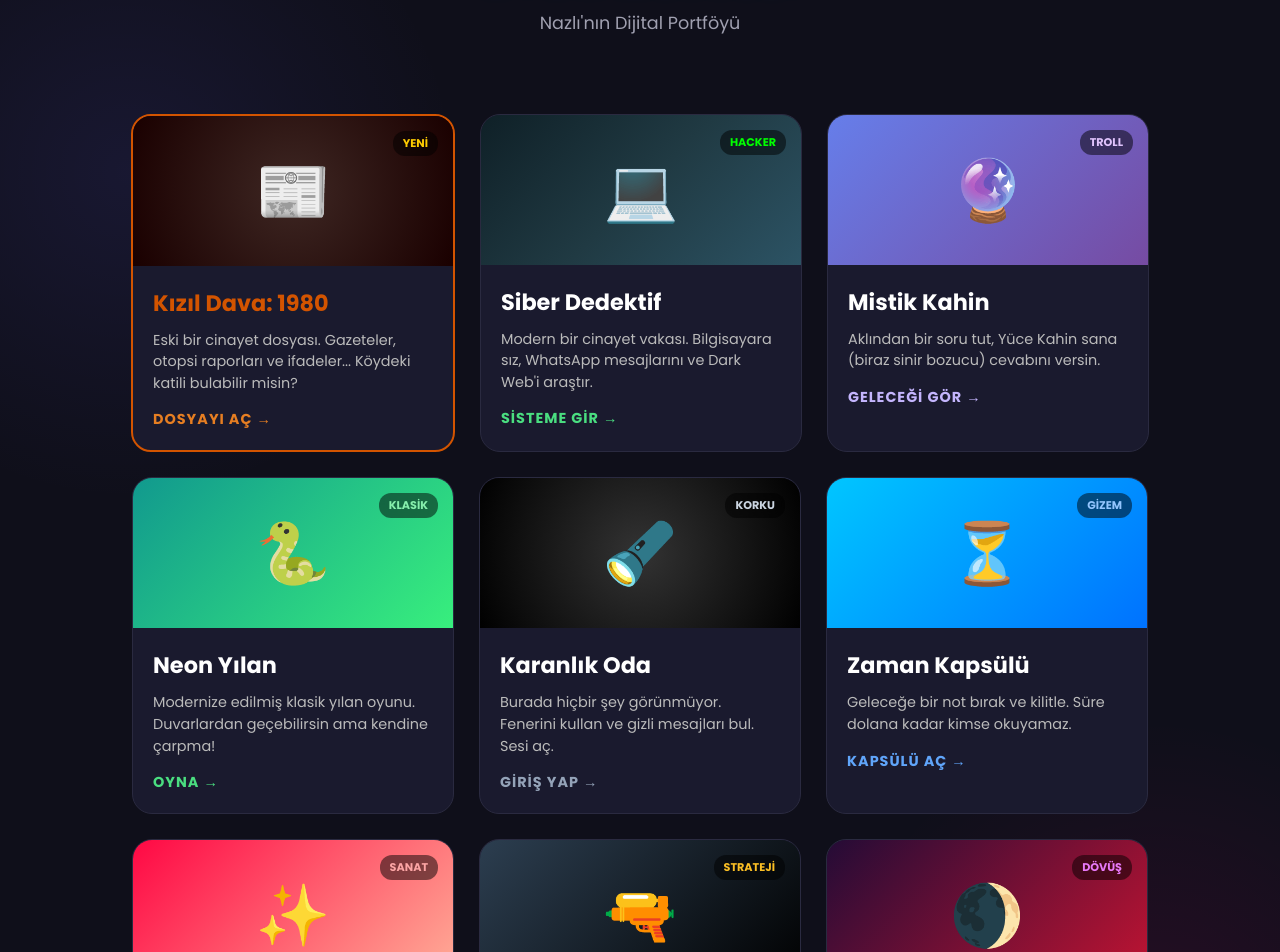
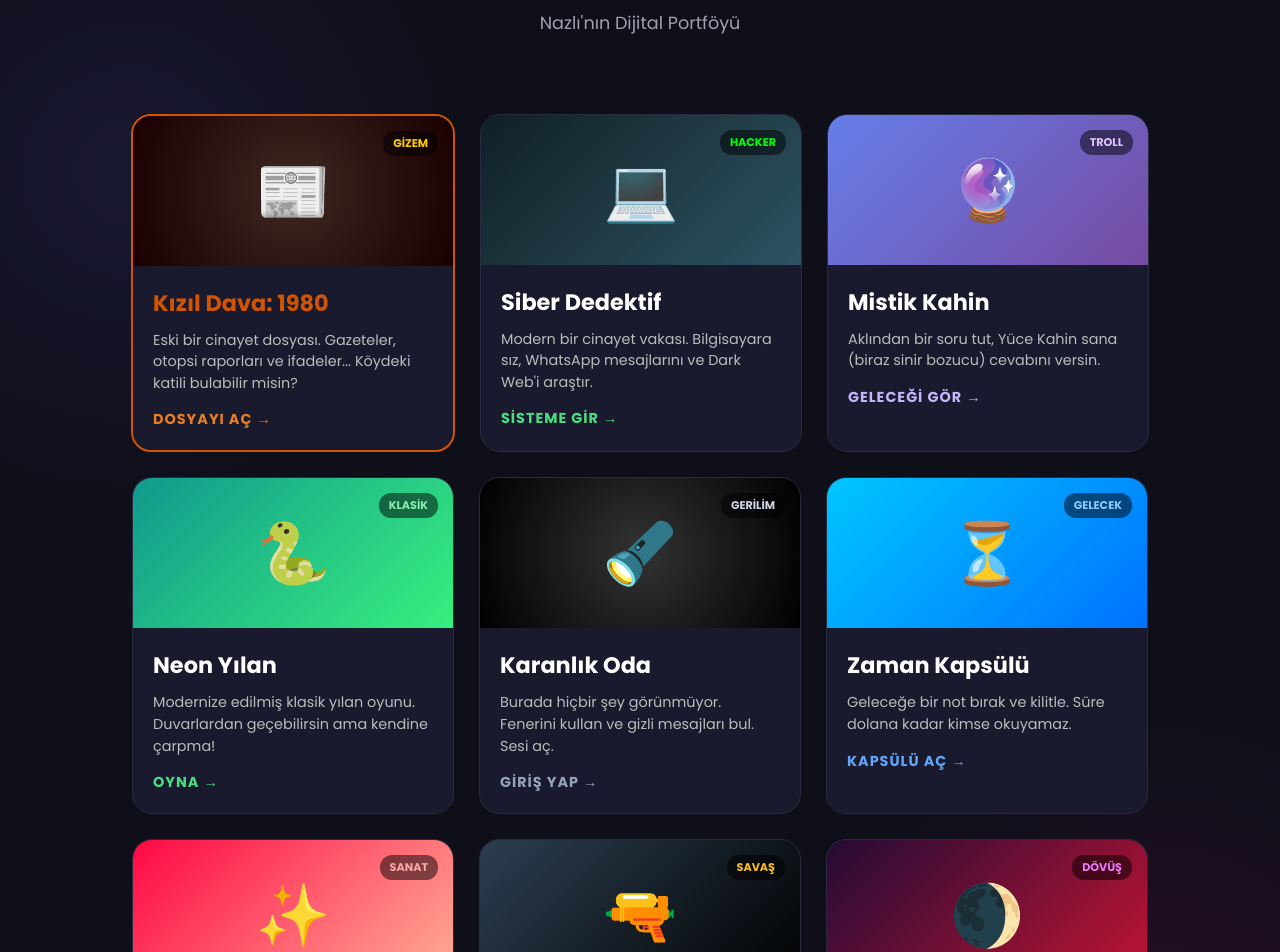
Before and after one commit to penaskod/penas_kod_m, a plain HTML site: page index.html in a window 1280 px wide. Shown: the part 120-1072 px from the top of the page. Drawn offline with Linux system fonts and the light colour scheme.

Commit message:
Update index.html

```diff
--- a/index.html
+++ b/index.html
@@ -138,7 +138,7 @@
         <div class="card-img" style="background: radial-gradient(circle, #3e2723, #1a0000);">
             📰
         </div>
-        <div class="tag" style="color: #ffcc00;">YENİ</div>
+        <div class="tag" style="color: #ffcc00;">Gizem</div>
         <div class="card-content">
             <h2 style="color: #d35400;">Kızıl Dava: 1980</h2>
             <p>Eski bir cinayet dosyası. Gazeteler, otopsi raporları ve ifadeler... Köydeki katili bulabilir misin?</p>
@@ -186,7 +186,7 @@
         <div class="card-img" style="background: radial-gradient(circle, #333, #000);">
             🔦
         </div>
-        <div class="tag" style="color: #cbd5e1;">Korku</div>
+        <div class="tag" style="color: #cbd5e1;">Gerilim</div>
         <div class="card-content">
             <h2>Karanlık Oda</h2>
             <p>Burada hiçbir şey görünmüyor. Fenerini kullan ve gizli mesajları bul. Sesi aç.</p>
@@ -198,7 +198,7 @@
         <div class="card-img" style="background: linear-gradient(135deg, #00c6ff, #0072ff);">
             ⏳
         </div>
-        <div class="tag" style="color: #93c5fd;">Gizem</div>
+        <div class="tag" style="color: #93c5fd;">Gelecek</div>
         <div class="card-content">
             <h2>Zaman Kapsülü</h2>
             <p>Geleceğe bir not bırak ve kilitle. Süre dolana kadar kimse okuyamaz.</p>
@@ -222,7 +222,7 @@
         <div class="card-img" style="background: linear-gradient(135deg, #2c3e50, #000000);">
             🔫
         </div>
-        <div class="tag" style="color: #fbbf24;">Strateji</div>
+        <div class="tag" style="color: #fbbf24;">Savaş</div>
         <div class="card-content">
             <h2>Kaleni Savun</h2>
             <p>Düşmanlar dalga dalga geliyor! Silahını kuşan, nişan al ve kaleni sonuna kadar koru.</p>
```
